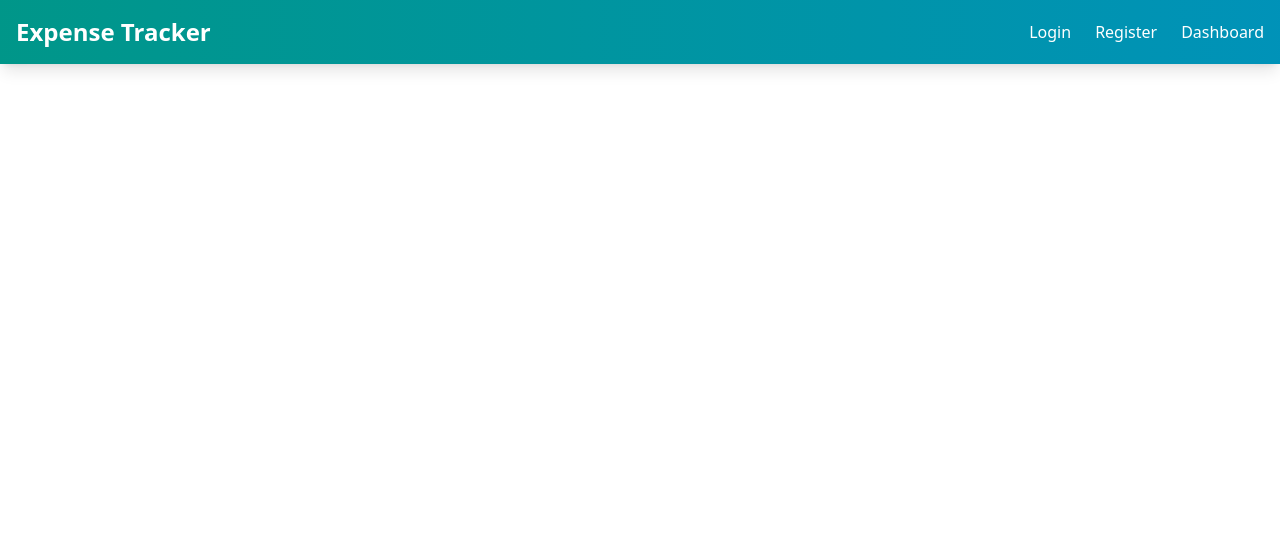
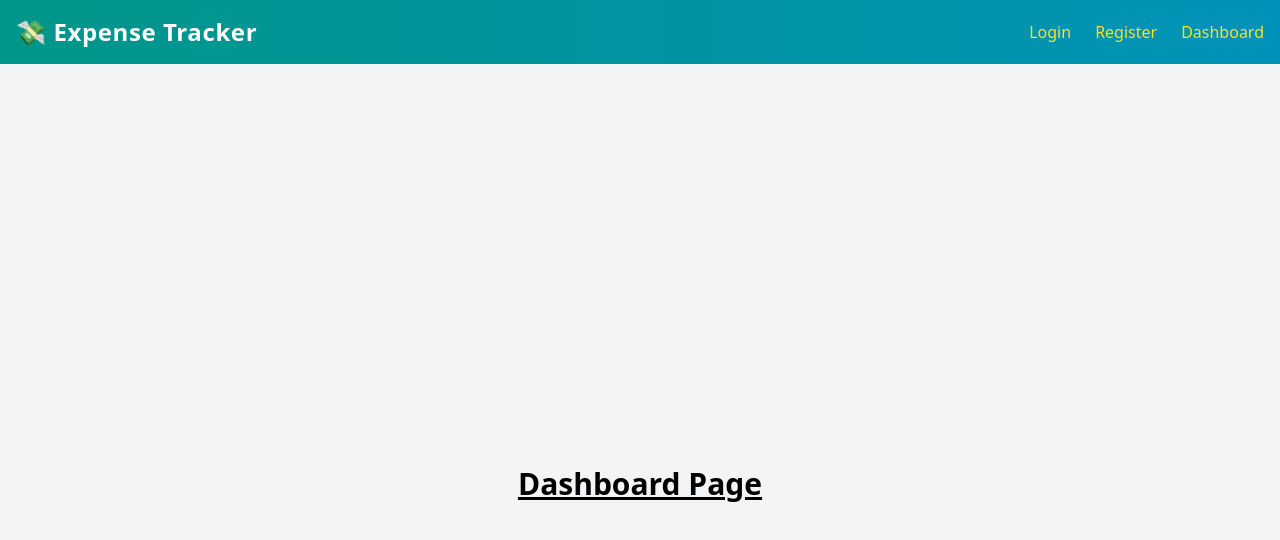
Before and after one commit to Amit-Jobanputra/ExpenseTracker, a React (Vite) app in the folder Expense-Tracker/: page /dashboard in a window 1280 px wide. Shown: the top 540 px of the page. Built offline with nearby package versions, Linux system fonts and the light colour scheme.

Commit message:
feat: add routing and create Login, Register, and Dashboard components

```diff
--- a/Expense-Tracker/src/App.jsx
+++ b/Expense-Tracker/src/App.jsx
@@ -1,22 +1,43 @@
-import { BrowserRouter, Routes, Route } from "react-router-dom";
+import { BrowserRouter, Routes, Route,Link } from "react-router-dom";
 import "./App.css";
 import Login from "./Login";
+import Register from "./Register";
+import Dashboard from "./Dashboard";
 function App() {
   return (
     <BrowserRouter>
       <nav className="bg-gradient-to-r from-teal-600 to-cyan-600 text-white shadow-lg">
         <div className="max-w-7xl mx-auto px-4 py-4 flex justify-between items-center">
-        <h1 className="text-2xl font-bold">Expense Tracker</h1>
-        <div className="flex gap-6">
-          <a href="/" className="hover:underline">Login</a>
-          <a href="/register" className="hover:underline">Register</a>
-          <a href="/dashboard" className="hover:underline">Dashboard</a>
-        </div>
+          <h1 className="text-2xl font-extrabold tracking-wide">
+            💸 Expense Tracker
+          </h1>
+          <div className="flex gap-6">
+            <Link
+              to="/"
+              className="hover:underline text-yellow-300 transition duration-200"
+            >
+              Login
+            </Link>
+            <Link
+              to="/register"
+              className="hover:underline text-yellow-300 transition duration-200"
+            >
+              Register
+            </Link>
+            <Link
+              to="/dashboard"
+              className="hover:underline text-yellow-300 transition duration-200"
+            >
+              Dashboard
+            </Link>
+          </div>
         </div>
       </nav>
 
       <Routes>
-
+        <Route path="/" element={<Login />} />
+        <Route path="/register" element={<Register />} />
+        <Route path="/dashboard" element={<Dashboard />} />
       </Routes>
     </BrowserRouter>
   );
--- /dev/null
+++ b/Expense-Tracker/src/Dashboard.jsx
@@ -0,0 +1,9 @@
+const Dashboard=()=>{return(
+    <div className="bg-gray-100 min-h-screen flex items-center justify-center">
+      <h1 className="text-3xl font-bold underline text-center mt-10">
+        Dashboard Page
+      </h1>
+    </div>
+  );
+}
+export default Dashboard;
--- /dev/null
+++ b/Expense-Tracker/src/Register.jsx
@@ -0,0 +1,10 @@
+const Register = () => {
+  return (
+    <div className="bg-gray-100 min-h-screen flex items-center justify-center">
+      <h1 className="text-3xl font-bold underline text-center mt-10">
+        Register Page
+      </h1>
+    </div>
+  );
+}
+export default Register;
```
